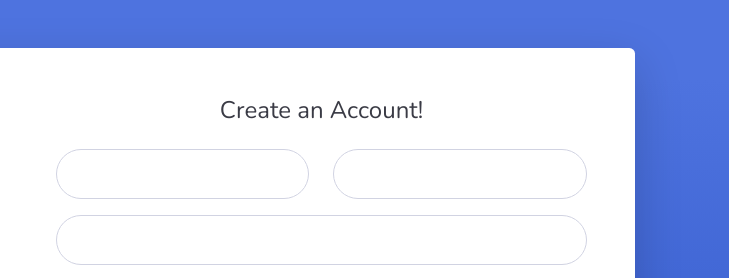
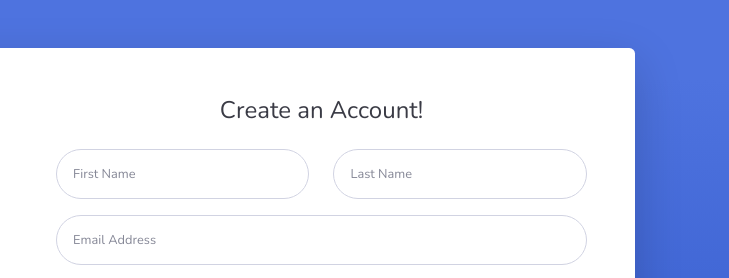
Before and after one commit to smuharemo/smuharemo.github.io, a website with bundled scripts: page register.html in a window 1280 px wide. Shown: the top 278 px of the page, 551-1280 px from the left. Built offline with nearby package versions, Linux system fonts and the light colour scheme.

Commit message:
Update register.html

```diff
--- a/register.html
+++ b/register.html
@@ -76,14 +76,14 @@
                             <form class="user">
                                 <div class="form-group row">
                                     <div class="col-sm-6 mb-3 mb-sm-0">
-                                        <input type="text" class="form-control form-control-user" id="exampleFirstName">
+                                        <input type="text" class="form-control form-control-user" id="exampleFirstName" placeholder="First Name">
                                     </div>
                                     <div class="col-sm-6">
-                                        <input type="text" class="form-control form-control-user" id="exampleLastName">
+                                        <input type="text" class="form-control form-control-user" id="exampleLastName"  placeholder="Last Name">
                                     </div>
                                 </div>
                                 <div class="form-group">
-                                    <input type="email" class="form-control form-control-user" id="exampleInputEmail">
+                                    <input type="email" class="form-control form-control-user" id="exampleInputEmail"  placeholder="Email Address">
                                 </div>
                                 <div class="form-group row">
                                     <div class="col-sm-6 mb-3 mb-sm-0">
```
